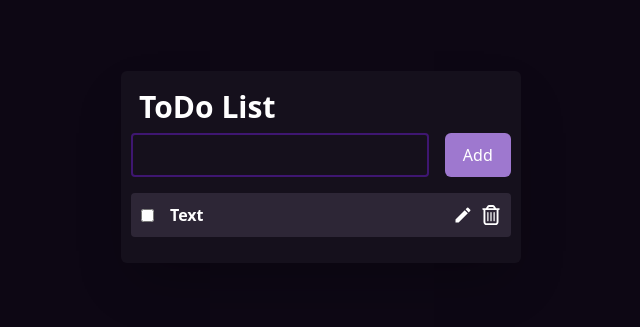
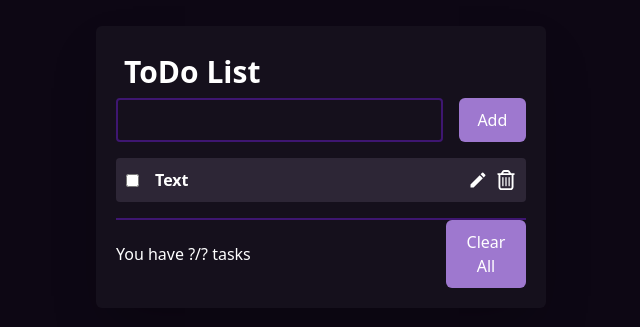
Before and after one commit to arturvoskanyan-dev/React-Axios-CRUD-ToDo, a React (Vite) app: page / in a window 1280 px wide. Shown: the part 233-560 px from the top of the page, without its empty margins (319-959 px from the left). Built offline with nearby package versions, Linux system fonts and the light colour scheme.

Commit message:
style : Create Footer and ClearAllBtn components with Tailwind CSS

```diff
--- a/src/App.jsx
+++ b/src/App.jsx
@@ -1,12 +1,13 @@
-import {Header, List} from "./components/index"
+import {Header, List, Footer} from "./components/index"
 import './App.css'
 
 function App() {
 
   return (
-    <section className='p-2.5 w-[400px] bg-dark-brown rounded-md shadow-2xl'>
+    <section className='p-5 w-[450px] bg-dark-brown rounded-md shadow-2xl'>
       <Header />
       <List />
+      <Footer />
     </section>
   )
 }
--- /dev/null
+++ b/src/components/AddClearBtn/AddClearBtn.jsx
@@ -0,0 +1,9 @@
+import React from 'react'
+
+export default function AddClearBtn({children}) {
+  return (
+    <button className='p-2.5 w-20 bg-light-pink text-white rounded-md cursor-pointer transition-all hover:bg-hover-pink'>
+        {children}
+    </button>
+  )
+}
--- /dev/null
+++ b/src/components/Footer/Footer.jsx
@@ -0,0 +1,11 @@
+import React from 'react'
+import AddClearBtn from '../AddClearBtn/AddClearBtn'
+
+export default function Footer() {
+  return (
+    <footer className='flex justify-between items-center border-t-2 border-pink'>
+      <span className='text-white'>You have ?/? tasks</span>
+      <AddClearBtn>Clear All</AddClearBtn>
+    </footer>
+  )
+}
--- a/src/components/Header/Header.jsx
+++ b/src/components/Header/Header.jsx
@@ -1,4 +1,5 @@
 import React from 'react'
+import AddClearBtn from '../AddClearBtn/AddClearBtn'
 
 export default function Header() {
     return (
@@ -11,9 +12,7 @@ export default function Header() {
                     type="text"
                     className='p-1.5 mr-4 w-full text-white border-2 border-pink rounded-sm'
                 />
-                <button
-                    className='p-2.5 w-20 bg-light-pink text-white rounded-md cursor-pointer transition-all hover:bg-hover-pink'
-                >Add</button>
+                <AddClearBtn>Add</AddClearBtn>
             </section>
         </header>
     )
--- a/src/components/index.js
+++ b/src/components/index.js
@@ -1,7 +1,8 @@
 import Header from "./Header/Header"
 import List from "./List/List"
+import Footer from "./Footer/Footer";
 
-export {Header, List}
+export {Header, List, Footer}
 
 /* Icon */
 
```
